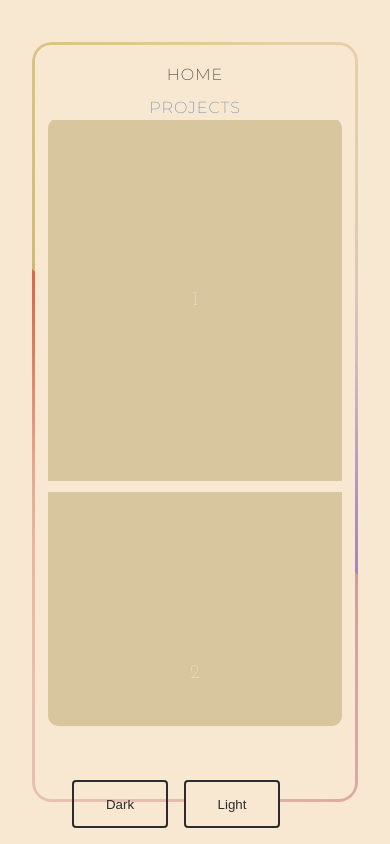
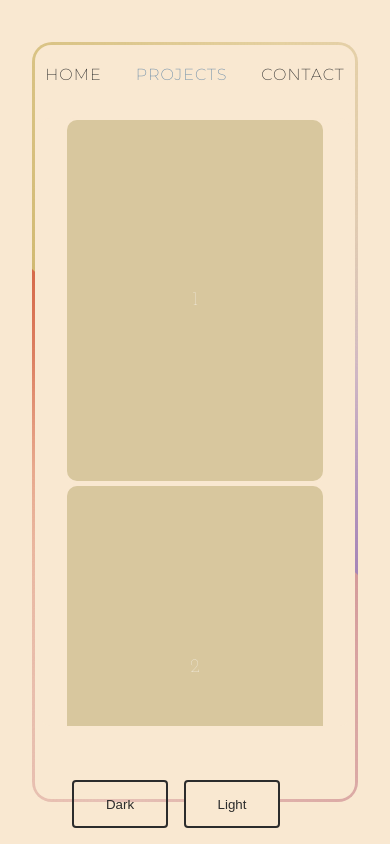
Before and after one commit to giolmartin/portfolio, a React (Create React App) app: page /projects in a window 390 px wide. Built offline with nearby package versions, Linux system fonts and the light colour scheme.

Commit message:
added responsiveness to the projects cards

```diff
--- a/src/components/Card/card.styles.ts
+++ b/src/components/Card/card.styles.ts
@@ -1,12 +1,17 @@
 import styled from 'styled-components';
+
+const mobile_small = `@media (max-width: 768px)`;
+const mobile = `@media (max-width: 1070px)`;
+const tablet = `@media (max-width: 1280px)`;
 
 export const CardsContainer = styled.div`
   display: flex;
   flex-wrap: wrap;
   justify-content: center;
   align-items: center;
+  flex-direction: columns;
 
-  width: 90%;
+  width: 95%;
   height: 80%;
   background-color: ${({ theme }) => theme.background};
   border-radius: 10px;
@@ -19,6 +24,18 @@ export const CardsContainer = styled.div`
   &:hover > .card::after {
     opacity: 1;
   }
+
+  ${tablet} {
+    gap: 6px;
+  }
+
+  ${mobile} {
+    gap: 4px;
+  }
+
+  ${mobile_small} {
+    gap: 2px;
+  }
 `;
 
 export const Card = styled.div`
@@ -29,7 +46,7 @@ export const Card = styled.div`
   height: 60%;
   flex-direction: column;
   position: relative;
-  min-width: 350px;
+  width: 350px;
 
   &:hover::before {
     opacity: 1;
@@ -65,6 +82,17 @@ export const Card = styled.div`
     );
     z-index: 1001;
   }
+
+  ${tablet} {
+    width: 300px;
+  }
+  ${mobile} {
+    width: calc(70% - 50px);
+  }
+
+  ${mobile_small} {
+    width: calc(100% - 50px);
+  }
 `;
 
 export const CardContent = styled.div`
--- a/src/components/Navbar/navbar.styles.ts
+++ b/src/components/Navbar/navbar.styles.ts
@@ -25,7 +25,7 @@ export const NavbarList = styled.ul`
   padding: 0;
 
   ${mobile_small} {
-    flex-direction: column;
+    flex-direction: row;
     justify-content: center;
     align-items: center;
     margin-top: 0;
--- /dev/null
+++ b/src/contexts/screenSize.ts
@@ -0,0 +1,5 @@
+export const screenSize = {
+  mobile_small: `@media (max-width: 768px)`,
+  mobile: `@media (max-width: 1024px)`,
+  tablet: `@media (max-width: 1280px)`,
+};
--- a/src/contexts/theme.interface.ts
+++ b/src/contexts/theme.interface.ts
@@ -1,23 +1,31 @@
 import { fonts } from './fonts';
-
+import { screenSize } from './screenSize';
 export interface Theme {
   name: string;
+
   background: string;
   text: string;
   overlay: string;
+
   primary: string;
   secondary: string;
   accent: string;
+
   after: string;
   before: string;
+
   beforeTrail: string;
   afterTrail: string;
-  fonts: typeof fonts;
+
   navbar_underline_color: string;
   navbar_active_color: string;
+
   card_bg: string;
   card_center_hover: string;
   card_outside_hover: string;
+
+  fonts: typeof fonts;
+  screenSize: typeof screenSize;
 }
 
 const neonRainbow = {
@@ -81,6 +89,7 @@ const lightTheme: Theme = {
   card_center_hover: 'rgba(214, 106, 74, 0.5)',
   card_outside_hover: 'rgba(214, 106, 74, 0.06)',
 
+  screenSize: screenSize,
   fonts: fonts,
 };
 
@@ -109,6 +118,7 @@ const darkTheme: Theme = {
   card_center_hover: 'rgba(189, 136, 255, 0.4)',
   card_outside_hover: 'rgba(189, 136, 255, 0.06)',
 
+  screenSize: screenSize,
   fonts: fonts,
 };
 
```
